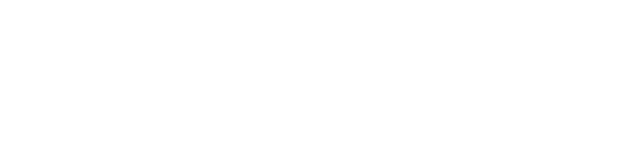
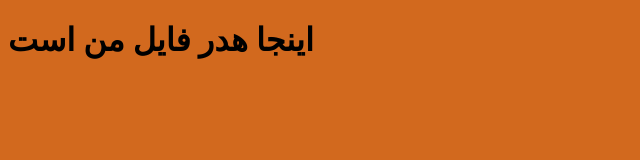
Before and after one commit to YoyoRahman/mandali1, a plain HTML site: page index.html in a window 1280 px wide. Shown: the whole page, without its empty margins (0-640 px from the left). Drawn offline with Linux system fonts and the light colour scheme.

Commit message:
this is a bG Color

```diff
--- a/index.html
+++ b/index.html
@@ -1,3 +1,20 @@
-<html>
+<!DOCTYPE html>
+<html lang="en">
+<head>
+    <meta charset="UTF-8">
+    <meta name="viewport" content="width=device-width, initial-scale=1.0">
+    <title>Document</title>
+    <style>
+        body{
+            background-color: chocolate;
+        }
+    </style>
+</head>
+<body>
 
+    <header>
+        <h1>اینجا هدر فایل من است</div></h1>
+    </header>
+
+</body>
 </html>
```
